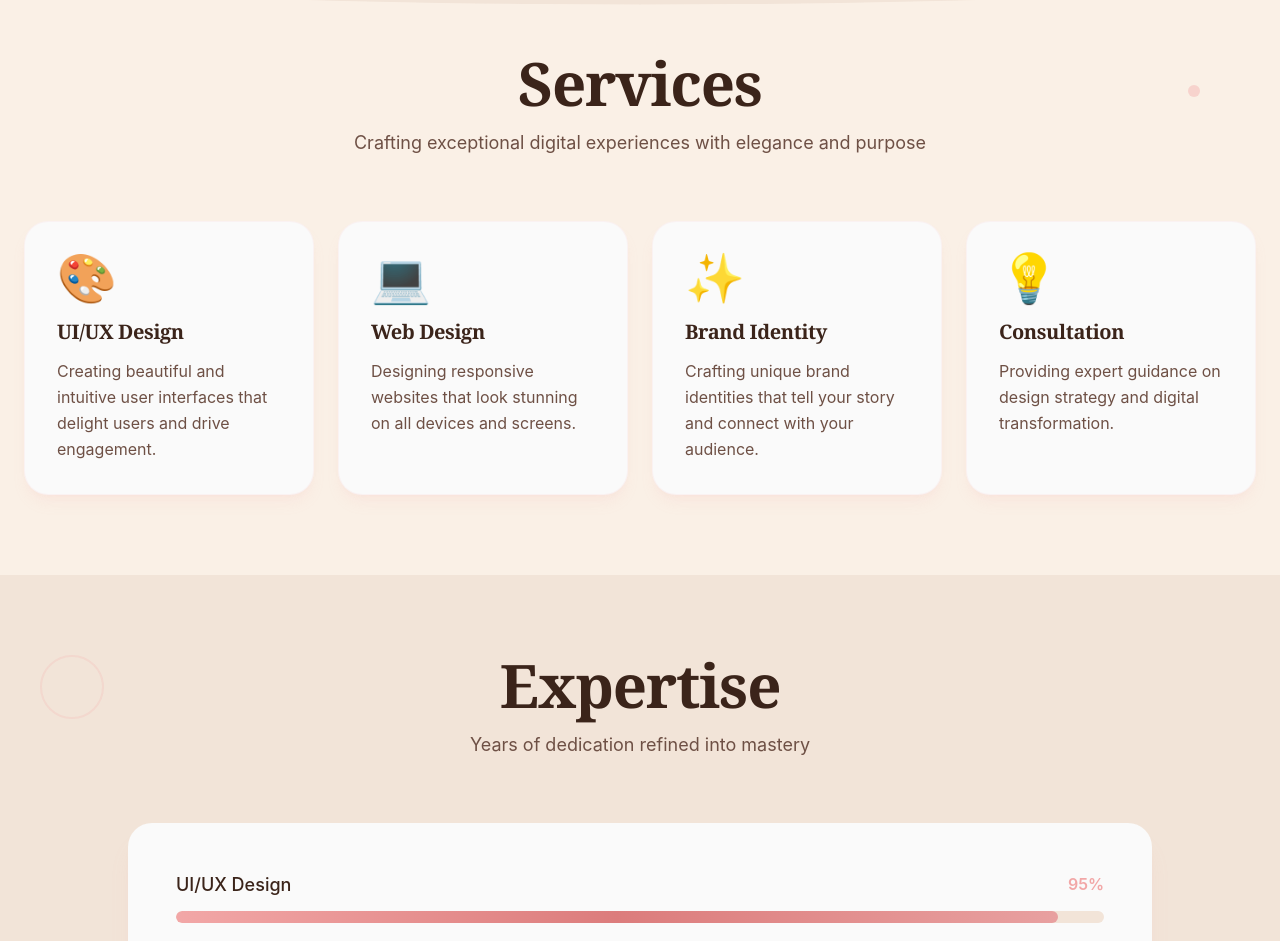
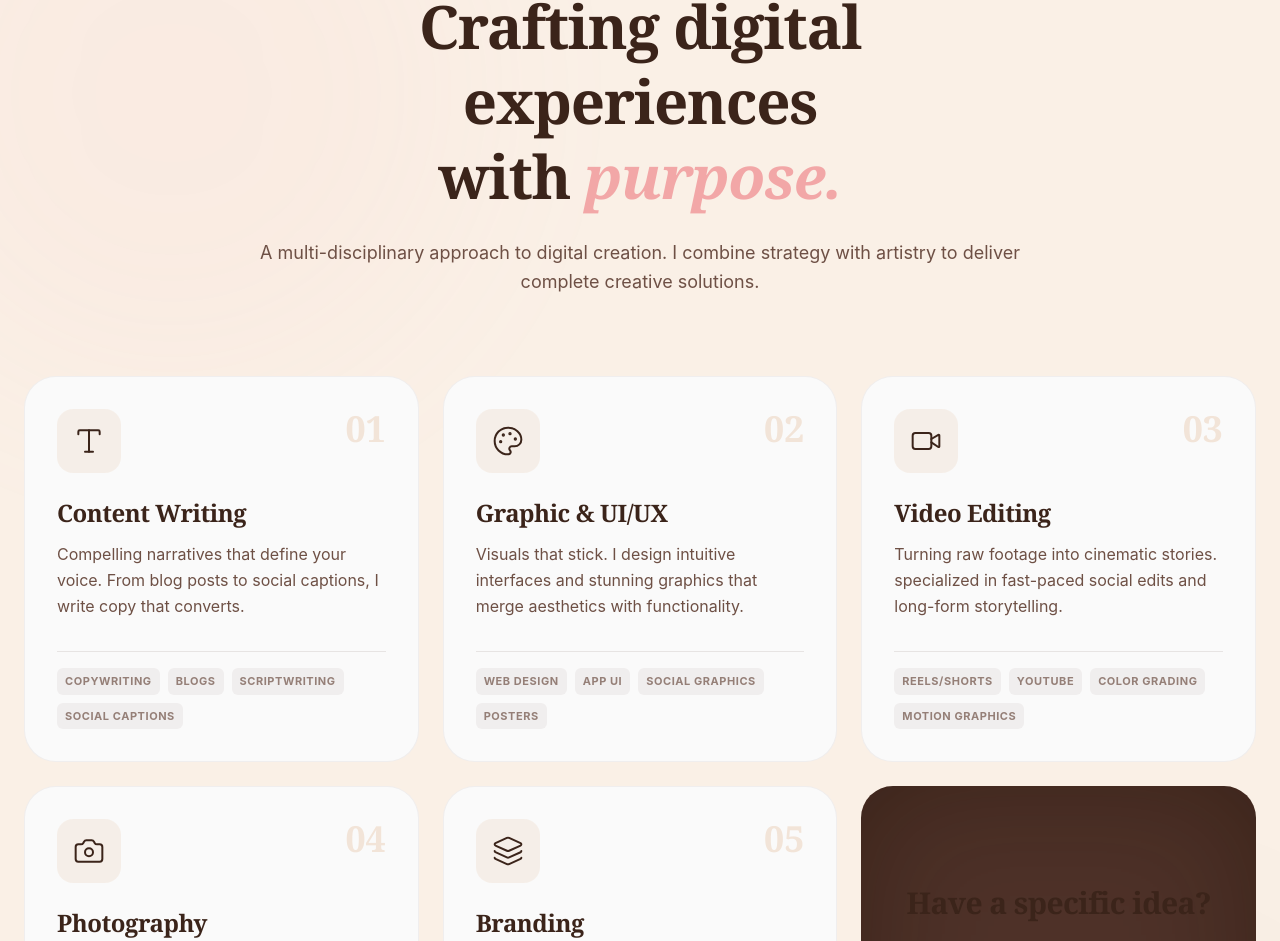
Before and after one commit to hrishikeshprateek/isha_profile, a Next.js app: page /d1 in a window 1280 px wide. Shown: the part 1859-2800 px from the top of the page. Built offline with nearby package versions, Linux system fonts and the light colour scheme.

Commit message:
till AboutSection.tsx

```diff
--- a/components/ServicesSection.tsx
+++ b/components/ServicesSection.tsx
@@ -1,68 +1,177 @@
-const ServicesSection = () => {
+"use client";
+
+import { motion } from "framer-motion";
+import {
+    Video,
+    Camera,
+    Palette,
+    Type,
+    ArrowUpRight,
+    Layers
+} from "lucide-react";
+
 const services = [
     {
-            title: "UI/UX Design",
-            description: "Creating beautiful and intuitive user interfaces that delight users and drive engagement.",
-            icon: "🎨"
+        id: "01",
+        title: "Content Writing",
+        description: "Compelling narratives that define your voice. From blog posts to social captions, I write copy that converts.",
+        icon: Type,
+        tags: ["Copywriting", "Blogs", "Scriptwriting", "Social Captions"]
     },
     {
-            title: "Web Design",
-            description: "Designing responsive websites that look stunning on all devices and screens.",
-            icon: "💻"
+        id: "02",
+        title: "Graphic & UI/UX",
+        description: "Visuals that stick. I design intuitive interfaces and stunning graphics that merge aesthetics with functionality.",
+        icon: Palette,
+        tags: ["Web Design", "App UI", "Social Graphics", "Posters"]
     },
     {
-            title: "Brand Identity",
-            description: "Crafting unique brand identities that tell your story and connect with your audience.",
-            icon: "✨"
+        id: "03",
+        title: "Video Editing",
+        description: "Turning raw footage into cinematic stories. specialized in fast-paced social edits and long-form storytelling.",
+        icon: Video,
+        tags: ["Reels/Shorts", "YouTube", "Color Grading", "Motion Graphics"]
     },
     {
-            title: "Consultation",
-            description: "Providing expert guidance on design strategy and digital transformation.",
-            icon: "💡"
+        id: "04",
+        title: "Photography",
+        description: "Capturing moments with a unique perspective. Professional shooting for products, portraits, and events.",
+        icon: Camera,
+        tags: ["Portrait", "Product", "Event", "Street"]
+    },
+    {
+        id: "05",
+        title: "Branding",
+        description: "More than just a logo. I build cohesive brand identities that resonate with your target audience.",
+        icon: Layers,
+        tags: ["Logo Design", "Brand Strategy", "Guidelines", "Tone of Voice"]
     }
 ];
 
+// Animations
+const containerVariants = {
+    hidden: { opacity: 0 },
+    visible: {
+        opacity: 1,
+        transition: { staggerChildren: 0.1 }
+    }
+};
+
+const cardVariants = {
+    hidden: { opacity: 0, y: 30 },
+    visible: {
+        opacity: 1,
+        y: 0,
+        transition: {
+            duration: 0.5,
+            ease: [0.4, 0, 0.2, 1] as [number, number, number, number]
+        }
+    }
+};
+
+export default function ServicesSection() {
     return (
-        <section className="py-20 bg-[#FAF0E6] relative overflow-hidden">
-            {/* Curved top divider */}
-            <div className="absolute top-0 left-0 right-0 h-20 bg-[#F2E4D8]" style={{
-                clipPath: 'ellipse(80% 100% at 50% 0%)'
-            }} />
+        <section className="py-16 bg-[#FAF0E6] relative overflow-hidden">
 
-            <div className="container mx-auto px-6 relative z-10 pt-12">
-                <div className="text-center mb-16">
-                    <h2 className="text-4xl md:text-5xl lg:text-6xl font-serif font-bold text-[#3B241A] mb-4 tracking-tight">
-                        Services
+            {/* Background Texture/Gradient */}
+            <div className="absolute top-0 left-0 w-full h-full opacity-30 pointer-events-none">
+                <div className="absolute top-[-10%] left-[-10%] w-[600px] h-[600px] bg-[#F2A7A7]/20 rounded-full blur-[100px]" />
+                <div className="absolute bottom-[-10%] right-[-10%] w-[500px] h-[500px] bg-[#3B241A]/5 rounded-full blur-[100px]" />
+            </div>
+
+            <div className="container mx-auto px-6 relative z-10">
+
+                {/* Section Header */}
+                <div className="text-center max-w-3xl mx-auto mb-20">
+                    <h2 className="text-4xl md:text-5xl lg:text-6xl font-serif font-bold text-[#3B241A] mb-6 leading-tight">
+                        Crafting digital experiences <br />
+                        with <span className="text-[#F2A7A7] italic">purpose.</span>
                     </h2>
-                    <p className="text-lg text-[#6E5045] max-w-2xl mx-auto">
-                        Crafting exceptional digital experiences with elegance and purpose
+                    <p className="text-[#6E5045] text-lg leading-relaxed">
+                        A multi-disciplinary approach to digital creation. I combine strategy with artistry to deliver complete creative solutions.
                     </p>
                 </div>
 
-                <div className="grid md:grid-cols-2 lg:grid-cols-4 gap-6 max-w-7xl mx-auto">
+                {/* Services Grid */}
+                <motion.div
+                    variants={containerVariants}
+                    initial="hidden"
+                    whileInView="visible"
+                    viewport={{ once: true }}
+                    className="grid grid-cols-1 md:grid-cols-2 lg:grid-cols-3 gap-6"
+                >
                     {services.map((service, index) => (
-                        <div
+                        <motion.div
                             key={index}
-                            className="bg-[#FAFAFA] rounded-3xl p-8 shadow-lg shadow-[#F2A7A7]/10 hover:shadow-xl hover:shadow-[#DC7C7C]/20 transition-all duration-300 hover:-translate-y-2 border border-[#F2A7A7]/10"
+                            variants={cardVariants}
+                            className="group relative bg-[#FAFAFA] rounded-[2rem] p-8 border border-[#3B241A]/5 hover:border-[#F2A7A7]/40 transition-all duration-500 hover:shadow-xl hover:shadow-[#F2A7A7]/10 flex flex-col h-full"
                         >
-                            <div className="text-5xl mb-4">{service.icon}</div>
-                            <h3 className="text-xl font-serif font-semibold text-[#3B241A] mb-3">
+                            {/* Card Header */}
+                            <div className="flex justify-between items-start mb-6">
+                                <div className="p-4 bg-[#F2E4D8]/50 rounded-2xl group-hover:bg-[#F2A7A7]/20 transition-colors duration-500 text-[#3B241A]">
+                                    <service.icon size={32} strokeWidth={1.5} />
+                                </div>
+                                <span className="text-4xl font-serif font-bold text-[#F2E4D8] group-hover:text-[#F2A7A7]/40 transition-colors duration-500 select-none">
+                                    {service.id}
+                                </span>
+                            </div>
+
+                            {/* Content */}
+                            <div className="mb-8">
+                                <h3 className="text-2xl font-serif font-bold text-[#3B241A] mb-3 group-hover:text-[#DC7C7C] transition-colors">
                                     {service.title}
                                 </h3>
                                 <p className="text-[#6E5045] leading-relaxed">
                                     {service.description}
                                 </p>
                             </div>
+
+                            {/* Tags / Divider - Pushed to bottom */}
+                            <div className="mt-auto">
+                                <div className="w-full h-[1px] bg-[#3B241A]/10 mb-4 group-hover:bg-[#F2A7A7]/40 transition-colors" />
+                                <div className="flex flex-wrap gap-2">
+                                    {service.tags.map((tag, i) => (
+                                        <span
+                                            key={i}
+                                            className="text-[11px] font-bold uppercase tracking-wider text-[#6E5045]/70 bg-[#3B241A]/5 px-2 py-1 rounded-md group-hover:bg-[#F2A7A7]/10 group-hover:text-[#3B241A] transition-colors"
+                                        >
+                                            {tag}
+                                        </span>
                                     ))}
                                 </div>
                             </div>
 
-            {/* Floating decorative dots */}
-            <div className="absolute top-40 right-20 w-3 h-3 bg-[#F2A7A7]/40 rounded-full" />
-            <div className="absolute bottom-40 left-20 w-4 h-4 bg-[#E8A0A0]/30 rounded-full" />
-            <div className="absolute top-1/2 right-40 w-2 h-2 bg-[#DC7C7C]/40 rounded-full" />
+                            {/* Hover Action Arrow */}
+                            <div className="absolute top-8 right-8 opacity-0 group-hover:opacity-100 transition-all duration-300 transform translate-x-2 group-hover:translate-x-0">
+                                <ArrowUpRight className="text-[#F2A7A7]" />
+                            </div>
+
+                        </motion.div>
+                    ))}
+
+                    {/* CTA Card (The 6th slot to balance the grid) */}
+                    <motion.div
+                        variants={cardVariants}
+                        className="group relative bg-[#3B241A] rounded-[2rem] p-8 flex flex-col justify-center items-center text-center overflow-hidden"
+                    >
+                        {/* Background Glow */}
+                        <div className="absolute top-0 right-0 w-full h-full bg-[#F2A7A7] opacity-10 blur-3xl group-hover:opacity-20 transition-opacity" />
+
+                        <div className="relative z-10">
+                            <h3 className="text-3xl font-serif font-bold text-[#F2E4D8] mb-4">
+                                Have a specific idea?
+                            </h3>
+                            <p className="text-white/70 mb-8 max-w-xs mx-auto">
+                                I create custom packages tailored to your unique needs.
+                            </p>
+                            <button className="px-8 py-3 bg-[#F2A7A7] text-[#3B241A] font-bold rounded-full hover:bg-[#FAF0E6] transition-colors duration-300">
+                                Let&#39;s Talk
+                            </button>
+                        </div>
+                    </motion.div>
+
+                </motion.div>
+            </div>
         </section>
     );
 };
-
-export default ServicesSection;
```
Lines whose indentation alone changed are shown as unchanged.
